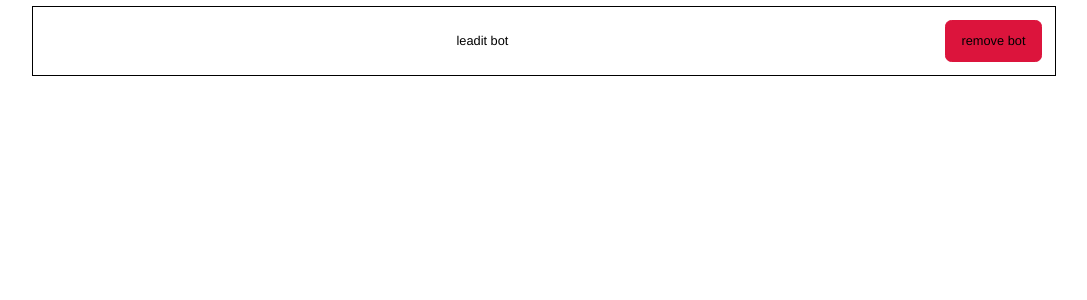
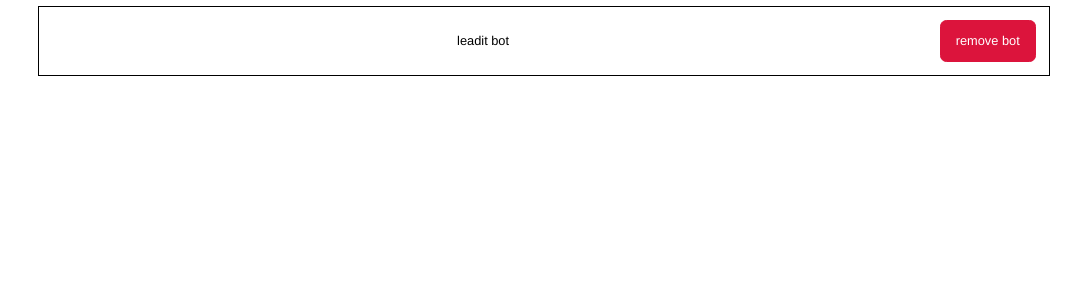
Before and after one commit to micromechanika/leadit, a Vue app: page /#/home in a window 1280 px wide. Shown: the top 300 px of the page, without its empty margins (96-1183 px from the left). Built offline with nearby package versions, Linux system fonts and the light colour scheme.

Commit message:
bot data add padding for media and add container

```diff
--- a/src/assets/styles/_buttons.scss
+++ b/src/assets/styles/_buttons.scss
@@ -1,6 +1,10 @@
 //buton
 $delete_button_color: crimson;
+$delete_button_text_color: white;
 $delete_button_border_color: crimson;
+//event
+$delete_button_hover_color: #a30d0d;
+
 
 
 @mixin delete_button{
@@ -9,4 +13,8 @@ $delete_button_border_color: crimson;
   background-color: $delete_button_color;
   user-select: none;
   cursor: pointer;
+  color: $delete_button_text_color;
+  &:hover{
+    background-color: $delete_button_hover_color;
+  }
 }
--- a/src/components/BotData.vue
+++ b/src/components/BotData.vue
@@ -61,5 +61,6 @@ export default {
     p {
       @include centryfy_row;
     }
+
   }
 </style>
--- a/src/components/BotsList.vue
+++ b/src/components/BotsList.vue
@@ -21,5 +21,6 @@ export default {
     flex-direction: column;
     align-items: center;
     justify-content: space-around;
+    padding: 0 0.5em;
   }
 </style>
```
